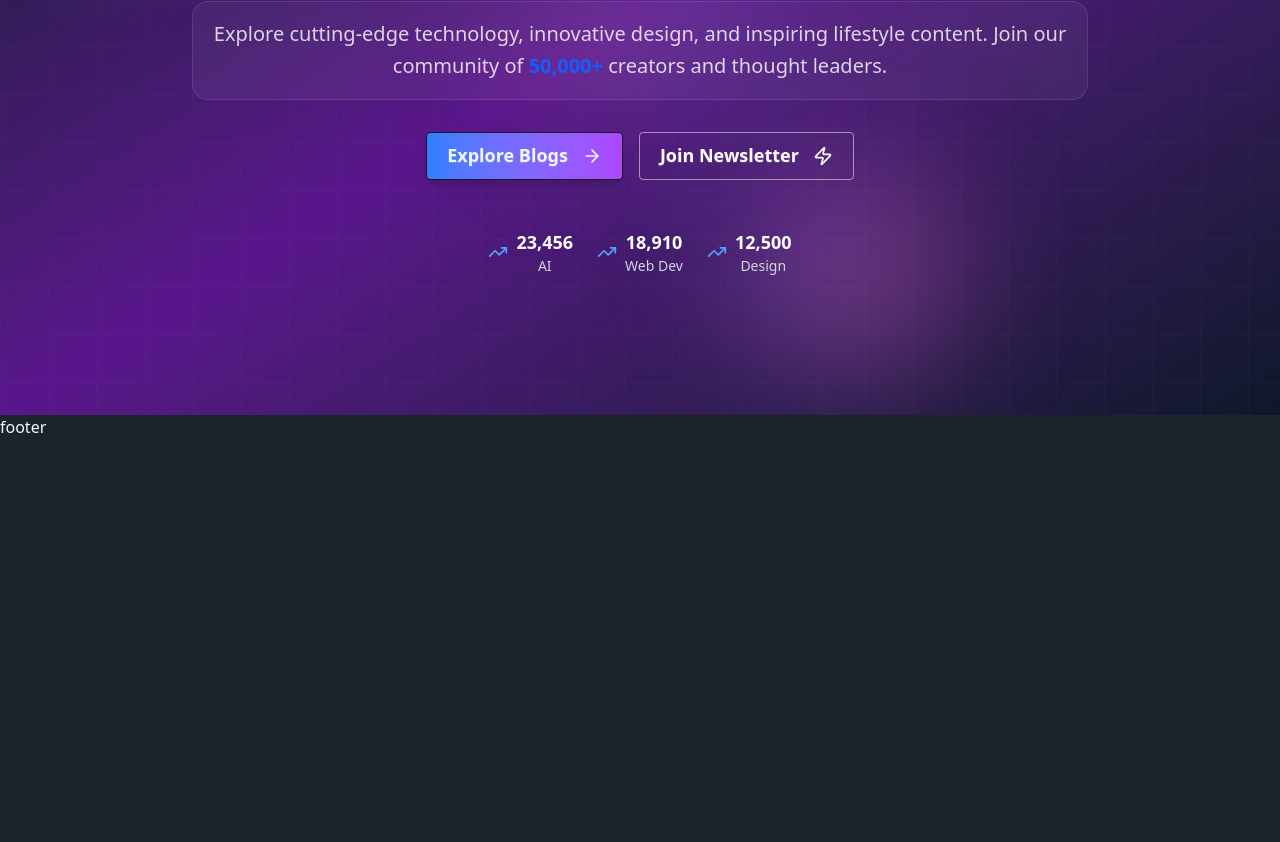
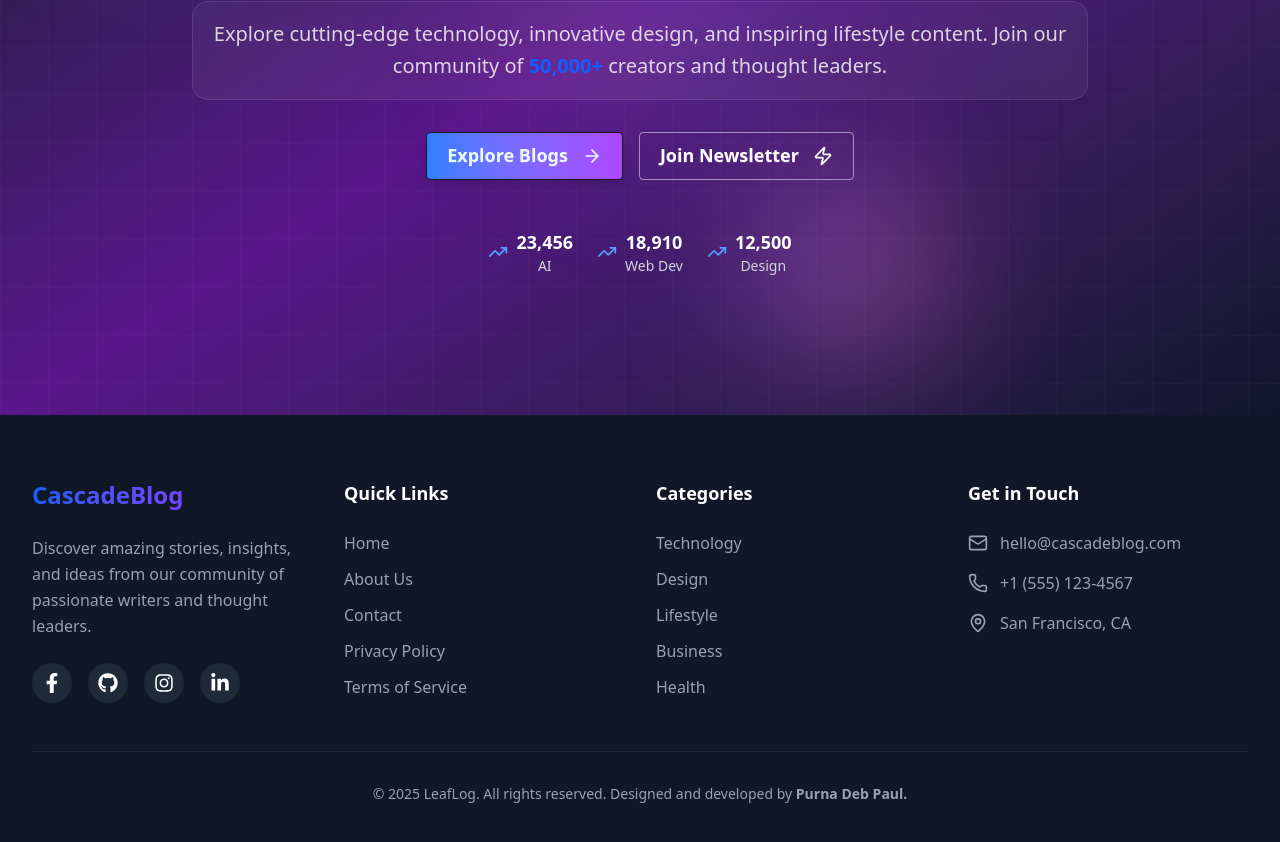
Before and after one commit to purnadebpaul64/cascade-blog-client, a React (Vite) app: page / in a window 1280 px wide. Shown: the part 450-1292 px from the top of the page. Before the commit the page ends 889 px from the top, so only its background shows below. Built offline with nearby package versions, Linux system fonts and the light colour scheme.

Commit message:
footer section added

```diff
--- a/package.json
+++ b/package.json
@@ -15,6 +15,7 @@
     "motion": "^12.16.0",
     "react": "^19.1.0",
     "react-dom": "^19.1.0",
+    "react-icons": "^5.5.0",
     "react-intersection-observer": "^9.16.0",
     "react-router": "^7.6.2",
     "sweetalert2": "^11.22.0",
--- a/src/Components/Footer.jsx
+++ b/src/Components/Footer.jsx
@@ -1,10 +1,180 @@
+import { Mail, MapPin, Phone } from "lucide-react";
 import React from "react";
+import {
+  FaFacebookF,
+  FaGithub,
+  FaInstagram,
+  FaLinkedinIn,
+} from "react-icons/fa";
 
 const Footer = () => {
   return (
-    <div>
-      <h1>footer</h1>
-    </div>
+    <footer className="bg-gray-900 text-white">
+      <div className="container mx-auto px-4 sm:px-6 lg:px-8 py-16">
+        <div className="grid md:grid-cols-4 gap-8">
+          {/* Brand Section */}
+          <div className="space-y-6">
+            <h3 className="text-2xl font-bold bg-gradient-to-r from-blue-600 to-purple-600 bg-clip-text text-transparent">
+              CascadeBlog
+            </h3>
+            <p className="text-gray-400 leading-relaxed">
+              Discover amazing stories, insights, and ideas from our community
+              of passionate writers and thought leaders.
+            </p>
+            <div className="flex space-x-4">
+              <a
+                href="#"
+                className="w-10 h-10 bg-gray-800 rounded-full flex items-center justify-center hover:bg-blue-600 transition-colors"
+              >
+                <FaFacebookF className="w-5 h-5" />
+              </a>
+              <a
+                href="#"
+                className="w-10 h-10 bg-gray-800 rounded-full flex items-center justify-center hover:bg-blue-400 transition-colors"
+              >
+                <FaGithub className="w-5 h-5" />
+              </a>
+              <a
+                href="#"
+                className="w-10 h-10 bg-gray-800 rounded-full flex items-center justify-center hover:bg-pink-600 transition-colors"
+              >
+                <FaInstagram className="w-5 h-5" />
+              </a>
+              <a
+                href="#"
+                className="w-10 h-10 bg-gray-800 rounded-full flex items-center justify-center hover:bg-blue-700 transition-colors"
+              >
+                <FaLinkedinIn className="w-5 h-5" />
+              </a>
+            </div>
+          </div>
+
+          {/* Quick Links */}
+          <div>
+            <h4 className="text-lg font-semibold mb-6">Quick Links</h4>
+            <ul className="space-y-3">
+              <li>
+                <a
+                  href="#"
+                  className="text-gray-400 hover:text-white transition-colors"
+                >
+                  Home
+                </a>
+              </li>
+              <li>
+                <a
+                  href="#"
+                  className="text-gray-400 hover:text-white transition-colors"
+                >
+                  About Us
+                </a>
+              </li>
+              <li>
+                <a
+                  href="#"
+                  className="text-gray-400 hover:text-white transition-colors"
+                >
+                  Contact
+                </a>
+              </li>
+              <li>
+                <a
+                  href="#"
+                  className="text-gray-400 hover:text-white transition-colors"
+                >
+                  Privacy Policy
+                </a>
+              </li>
+              <li>
+                <a
+                  href="#"
+                  className="text-gray-400 hover:text-white transition-colors"
+                >
+                  Terms of Service
+                </a>
+              </li>
+            </ul>
+          </div>
+
+          {/* Categories */}
+          <div>
+            <h4 className="text-lg font-semibold mb-6">Categories</h4>
+            <ul className="space-y-3">
+              <li>
+                <a
+                  href="#"
+                  className="text-gray-400 hover:text-white transition-colors"
+                >
+                  Technology
+                </a>
+              </li>
+              <li>
+                <a
+                  href="#"
+                  className="text-gray-400 hover:text-white transition-colors"
+                >
+                  Design
+                </a>
+              </li>
+              <li>
+                <a
+                  href="#"
+                  className="text-gray-400 hover:text-white transition-colors"
+                >
+                  Lifestyle
+                </a>
+              </li>
+              <li>
+                <a
+                  href="#"
+                  className="text-gray-400 hover:text-white transition-colors"
+                >
+                  Business
+                </a>
+              </li>
+              <li>
+                <a
+                  href="#"
+                  className="text-gray-400 hover:text-white transition-colors"
+                >
+                  Health
+                </a>
+              </li>
+            </ul>
+          </div>
+
+          {/* Contact Info */}
+          <div>
+            <h4 className="text-lg font-semibold mb-6">Get in Touch</h4>
+            <ul className="space-y-4">
+              <li className="flex items-center space-x-3">
+                <Mail className="w-5 h-5 text-gray-400" />
+                <span className="text-gray-400">hello@cascadeblog.com</span>
+              </li>
+              <li className="flex items-center space-x-3">
+                <Phone className="w-5 h-5 text-gray-400" />
+                <span className="text-gray-400">+1 (555) 123-4567</span>
+              </li>
+              <li className="flex items-center space-x-3">
+                <MapPin className="w-5 h-5 text-gray-400" />
+                <span className="text-gray-400">San Francisco, CA</span>
+              </li>
+            </ul>
+          </div>
+        </div>
+
+        <div className="border-t border-gray-800 mt-12 pt-8 text-center">
+          <p className="text-gray-400 text-sm">
+            © 2025 LeafLog. All rights reserved. Designed and developed by{" "}
+            <a href="#">
+              <span className="font-bold hover:text-white transition-colors">
+                Purna Deb Paul.
+              </span>
+            </a>
+          </p>
+        </div>
+      </div>
+    </footer>
   );
 };
 
```
Also changed, not shown: 1 other file (tests, documents, lock files or other folders).
